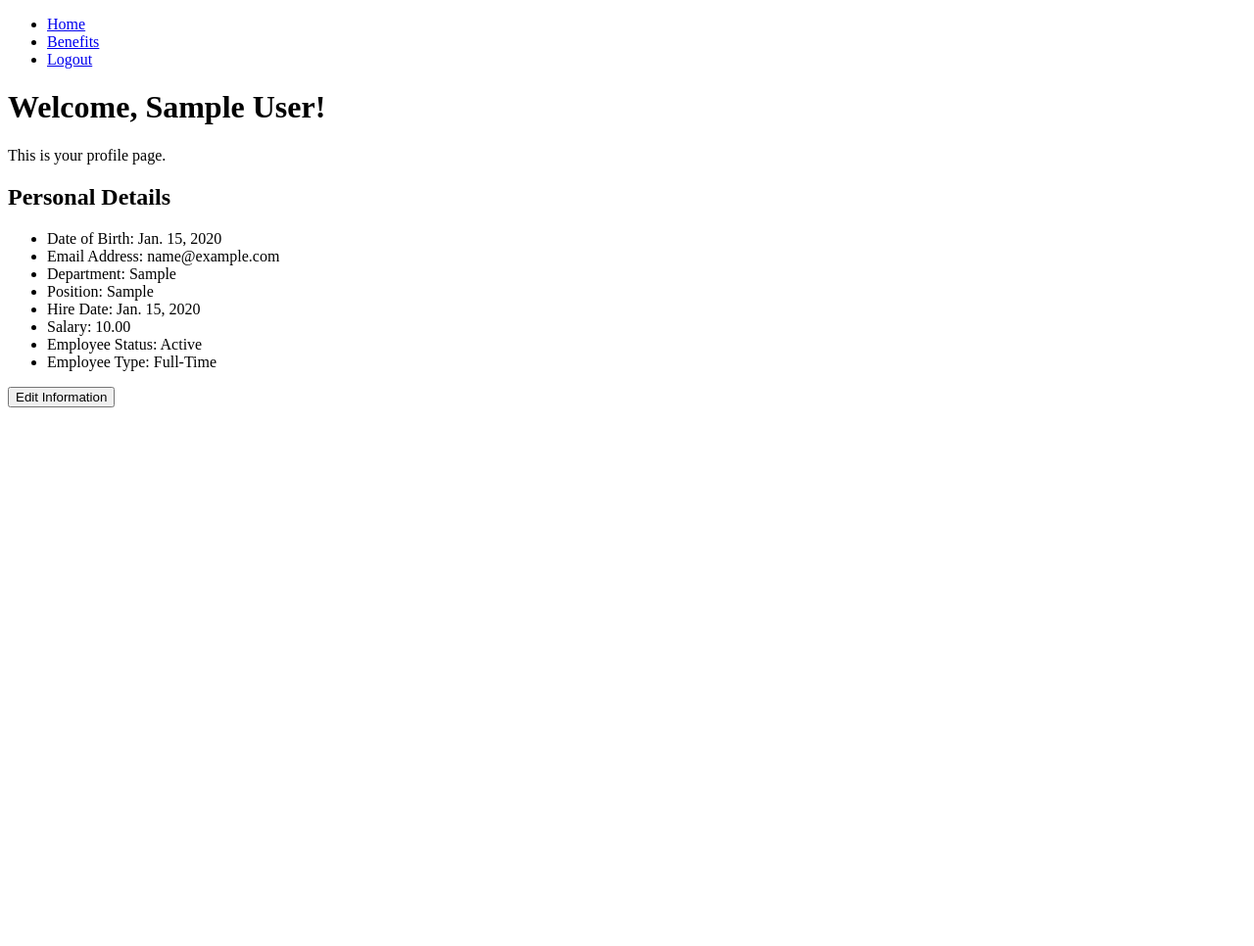
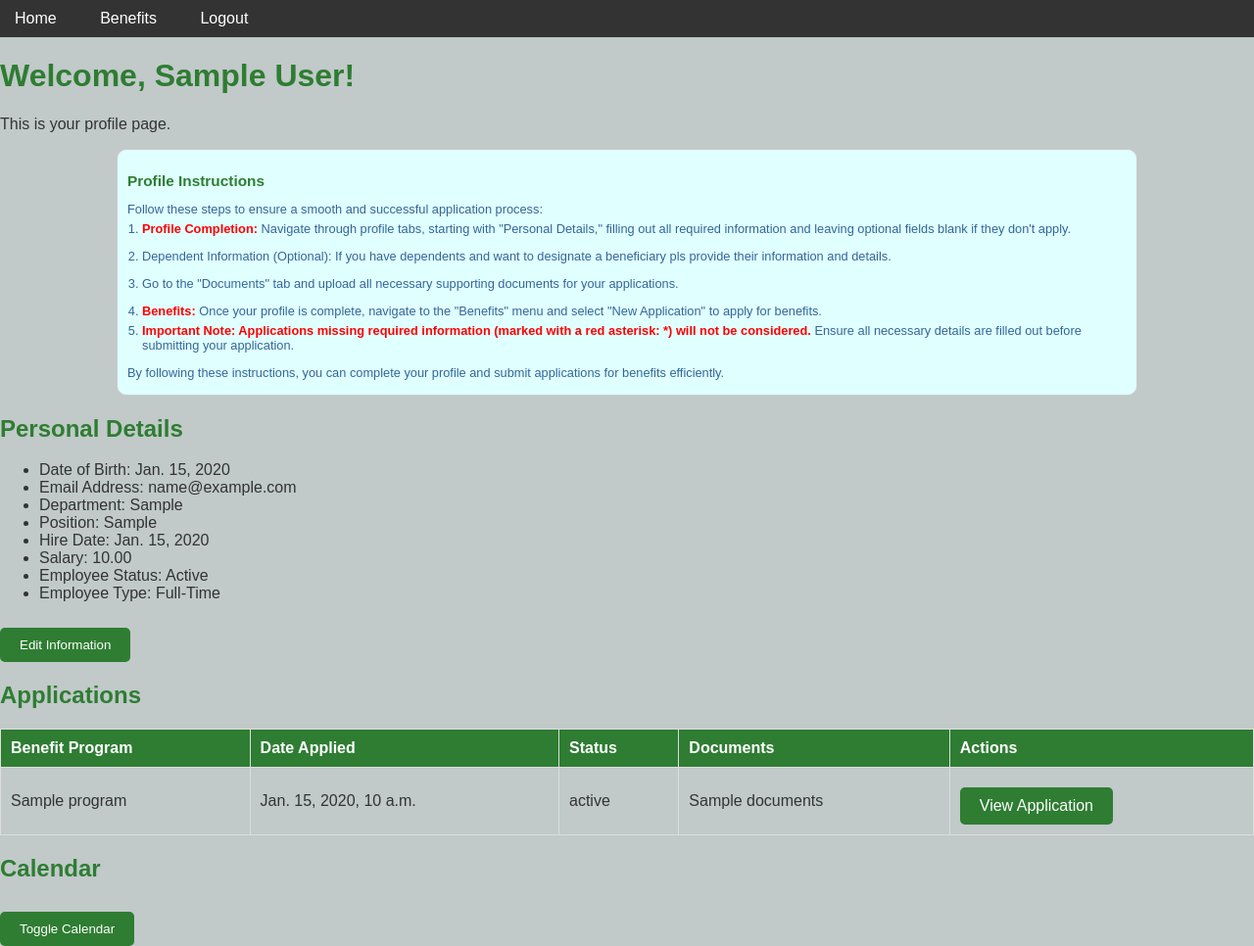
Before and after one commit to veranyagaka/BenefitsPro, a Django app: template myproject/myapp/templates/profile.html in a window 1280 px wide. Shown: the whole page at 98% size. Before the commit the page ends 416 px from the top, so only its background shows below. Run offline with Django 4.2, Linux system fonts and the light colour scheme; tables that the repository leaves empty hold one stand-in row (values such as "Sample post"); the template is opened without the code that fills it: values that come from a table or form of the project are taken from there, most other values are stand-ins (such as "Sample title", 1, 10 or a date in 2020).

Commit message:
editing here and there

```diff
--- a/myproject/myapp/templates/profile.html
+++ b/myproject/myapp/templates/profile.html
@@ -1,9 +1,11 @@
+{% load static %}
 <!DOCTYPE html>
 <html lang="en">
 <head>
   <meta charset="UTF-8">
   <meta http-equiv="X-UA-Compatible" content="IE=edge">
   <meta name="viewport" content="width=device-width, initial-scale=1.0">
+  <link rel="stylesheet" href="{% static 'profile.css' %}">
   <title>Profile</title>
 </head>
 <body>
@@ -16,6 +18,30 @@
   </nav>
   <h1>Welcome, {{ employee.first_name }} {{ employee.last_name }}!</h1>
   <p>This is your profile page.</p>
+<!-- Instructions part -->
+<section class="profile-instructions">
+  <h2>Profile Instructions</h2>
+  <p>Follow these steps to ensure a smooth and successful application process:</p>
+
+  <ol>
+    <li>
+      <b>Profile Completion: </b>Navigate through profile tabs, starting with "Personal Details," filling out all required information and leaving optional fields blank if they don't apply.
+    <li>
+      <p>Dependent Information (Optional): If you have dependents and want to designate a beneficiary pls provide their information and details.</p>
+    </li>
+    <li>
+      <p>Go to the "Documents" tab and upload all necessary supporting documents for your applications.</p>
+    </li>
+    <li>
+      <p><b>Benefits:</b> Once your profile is complete, navigate to the "Benefits" menu and select "New Application" to apply for benefits.</p>
+    </li>
+    <li>
+      <b>Important Note: Applications missing required information (marked with a red asterisk: *) will not be considered.</b> Ensure all necessary details are filled out before submitting your application.</p>
+    </li>
+  </ol>
+  <p>By following these instructions, you can complete your profile and submit applications for benefits efficiently.</p>
+</section>
+<!-- Ends here -->
 
   <h2>Personal Details</h2>
   <ul>
@@ -38,7 +64,34 @@
       <button type="submit">Update Information</button>
     </form>
   </div>
-
+  <h2>Applications</h2>
+  <table>
+    <thead>
+      <tr>
+        <th>Benefit Program</th>
+        <th>Date Applied</th>
+        <th>Status</th>
+        <th>Documents</th>
+        <th>Actions</th>
+      </tr>
+    </thead>
+    <tbody>
+      <!-- Assuming you have a list of applications -->
+      {% for application in applications %}
+      <tr>
+        <td>{{ application.program }}</td>
+        <td>{{ application.date_applied }}</td>
+        <td>{{ application.get_status_display }}</td>
+        <td>{{ application.documents }}</td>
+        <td><a href="#" class="btn">View Application</a></td>
+      </tr>
+      {% endfor %}
+    </tbody>
+  </table>
+   <!--Calendar part-->
+   <h2>Calendar</h2>
+   <button id="toggle-calendar-btn">Toggle Calendar</button>
+   <div id="calendar" class="calendar-container" style="display: none;"></div>
   <script>
     const editInfoBtn = document.getElementById('edit-info-btn');
     const editInfoForm = document.getElementById('edit-info-form');
@@ -47,5 +100,75 @@
       editInfoForm.style.display = editInfoForm.style.display === 'none' ? 'block' : 'none';
     });
   </script>
+
+  <script>
+    // Calendar script
+    function generateCalendar() {
+      const calendarDiv = document.getElementById('calendar');
+      const today = new Date();
+      let currentMonth = today.getMonth();
+      let currentYear = today.getFullYear();
+      const currentDay = today.getDate();
+
+      const months = [
+        "January", "February", "March", "April", "May", "June",
+        "July", "August", "September", "October", "November", "December"
+      ];
+
+      const daysOfWeek = ["Su", "Mo", "Tu", "We", "Th", "Fr", "Sa"];
+
+      function getDaysInMonth(month, year) {
+        return new Date(year, month + 1, 0).getDate();
+      }
+
+      function createCalendar(month, year) {
+        let firstDay = new Date(year, month).getDay();
+        let daysInMonth = getDaysInMonth(month, year);
+
+        let calendarHTML = `
+          <div class="calendar-header">
+            <button id="prev-month">Previous Month</button>
+            <div>${months[month]} ${year}</div>
+            <button id="next-month">Next Month</button>
+          </div>
+          <div class="calendar-grid">
+            ${daysOfWeek.map(day => `<div class="calendar-cell header">${day}</div>`).join('')}
+            ${Array(firstDay).fill('<div class="calendar-cell empty"></div>').join('')}
+            ${Array.from({ length: daysInMonth }, (v, i) => i + 1).map(day => {
+              const todayClass = day === currentDay && month === currentMonth && year === currentYear ? 'today' : '';
+              return `<div class="calendar-cell ${todayClass}">${day}</div>`;
+            }).join('')}
+          </div>
+        `;
+
+        calendarDiv.innerHTML = calendarHTML;
+
+        document.getElementById('prev-month').addEventListener('click', () => {
+          const prevMonth = month === 0 ? 11 : month - 1;
+          const prevYear = month === 0 ? year - 1 : year;
+          createCalendar(prevMonth, prevYear);
+        });
+
+        document.getElementById('next-month').addEventListener('click', () => {
+          const nextMonth = month === 11 ? 0 : month + 1;
+          const nextYear = month === 11 ? year + 1 : year;
+          createCalendar(nextMonth, nextYear);
+        });
+      }
+
+      createCalendar(currentMonth, currentYear);
+    }
+
+    generateCalendar();
+
+    // Toggle calendar visibility
+    const toggleCalendarBtn = document.getElementById('toggle-calendar-btn');
+    const calendarDiv = document.getElementById('calendar');
+
+    toggleCalendarBtn.addEventListener('click', () => {
+      calendarDiv.style.display = calendarDiv.style.display === 'none' ? 'block' : 'none';
+    });
+
+    </script>
 </body>
 </html>
--- /dev/null
+++ b/myproject/static/profile.css
@@ -0,0 +1,161 @@
+body {
+    font-family: Arial, sans-serif;
+    background-color: #c1c9c9;
+    color: #333;
+    margin: 0;
+    padding: 0;
+  }
+
+  nav ul {
+    list-style: none;
+    padding: 0;
+    background-color: #333;
+    margin: 0;
+  }
+
+  nav ul li {
+    display: inline;
+    margin-right: 10px;
+  }
+
+  nav ul li a {
+    color: white;
+    text-decoration: none;
+    padding: 10px 15px;
+    display: inline-block;
+  }
+
+  h1, h2 {
+    color: #2e7d32;
+  }
+
+  button, .btn {
+    background-color: #2e7d32;
+    color: white;
+    border: none;
+    padding: 10px 20px;
+    text-decoration: none;
+    display: inline-block;
+    margin-top: 10px;
+    border-radius: 5px;
+  }
+
+  button:hover, .btn:hover {
+    background-color: #1b5e20;
+  }
+
+  #edit-info-form {
+    margin-top: 20px;
+    padding: 20px;
+    background-color: #e8f5e9;
+    border-radius: 10px;
+  }
+  .calendar-container {
+    margin-top: 20px;
+    padding: 20px;
+    background-color: #e8f5e9;
+    border-radius: 10px;
+    text-align: left;
+    width: 300px; /* Adjust the width to fit your needs */
+  }
+
+  .calendar-header {
+    display: flex;
+    justify-content: space-between;
+    align-items: center;
+    margin-bottom: 10px;
+    font-weight: 700;
+  }
+
+  .calendar-grid {
+    display: flex;
+    flex-wrap: wrap;
+  }
+
+  .calendar-cell {
+    width: calc(100% / 7); /* Divide by 7 to fit a week */
+    padding: 10px;
+    box-sizing: border-box;
+    border: 1px solid #ddd;
+    text-align: center;
+  }
+
+  .calendar-cell.header {
+    font-weight: bold;
+    background-color: #2e7d32;
+    color: white;
+  }
+
+  .calendar-cell.today {
+    background-color: #2e7d32;
+    color: white;
+  }
+
+  .calendar-cell.empty {
+    background-color: transparent;
+    border: none;
+  }
+
+
+  table {
+    width: 100%;
+    border-collapse: collapse;
+    margin-top: 20px;
+  }
+
+  table, th, td {
+    border: 1px solid #ddd;
+  }
+
+  th, td {
+    padding: 10px;
+    text-align: left;
+  }
+
+  th {
+    background-color: #2e7d32;
+    color: white;
+  }
+  /* Section for instructions */
+.profile-instructions {
+    background-color: #e0ffff; /* Light baby blue */
+    padding: 10px;
+    border-radius: 10px;
+    color: #336699; /* Darker blue but still light */
+    font-size: 0.8em;
+    max-width: 1020px; /* Limit width to a smaller size */
+    margin: 0 auto; /* Center horizontally */
+    border: 1px solid #ccc;
+  }
+
+  .profile-instructions h2 {
+    margin-bottom: 5px;
+    font-size: 1.2em; /* Adjust heading font size */
+  }
+
+  .profile-instructions ol {
+    list-style-type: decimal;
+    padding-left: 15px;
+    margin: 0;
+  }
+
+  .profile-instructions li {
+    margin-bottom: 5px;
+  }
+
+  .profile-instructions li b {
+    color: red; /* Highlight important sections in bold red */
+  }
+
+  .profile-instructions li ul {
+    list-style-type: disc;
+    padding-left: 15px;
+  }
+
+  .profile-instructions p {
+    margin-bottom: 5px;
+  }
+
+  .profile-instructions p b {
+    font-weight: bold; /* Highlight important note in bold */
+  }
```
